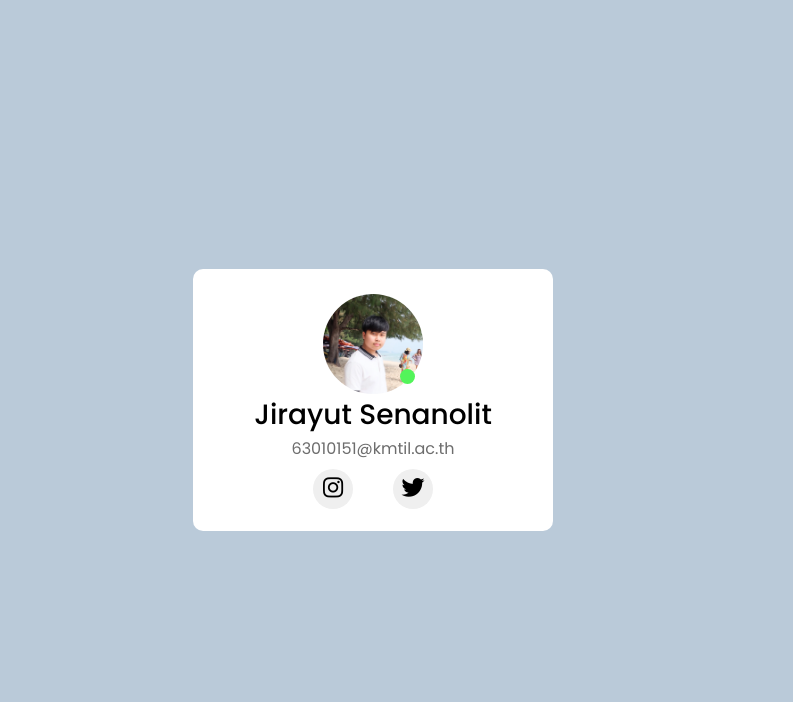
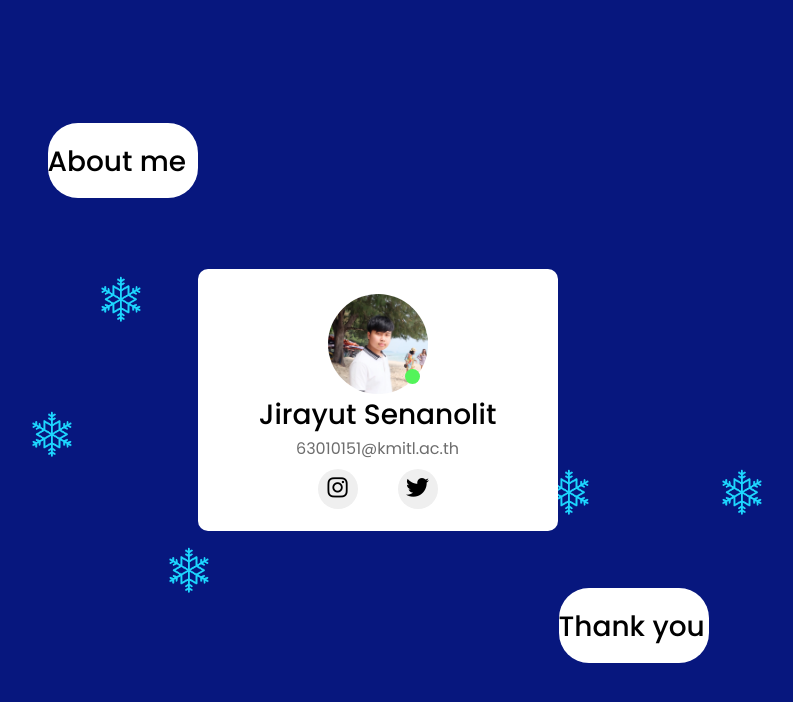
Before and after one commit to JirayutYong/Lab_SoftDeveloper, a plain HTML site: page index.html in a window 1280 px wide. Shown: the whole page, without its empty margins (267-1060 px from the left). Drawn offline with nearby package versions, Linux system fonts and the light colour scheme.

Commit message:
edit aboutme

```diff
--- a/aa.css
+++ /dev/null
@@ -1,95 +0,0 @@
-@import url("https://fonts.googleapis.com/css2?family=Poppins:wght@400;500&display=swap");
-
-* {
-  margin: 0;
-  padding: 0;
-  box-sizing: border-box;
-}
-
-body {
-  font-family: "Poppins", sans-serif;
-}
-
-
-.container {
-  width: 100%;
-  height: 100vh;
-  display: flex;
-  align-items: center;
-  justify-content: center;
-  background-color: #bacad9;
-}
-
-.card {
-  width: 360px;
-  height: 262px;
-  background-color: #fff;
-  display: flex;
-  flex-direction: column;
-  border-radius: 10px;
-  padding-top: 25px;
-  cursor: pointer;
-  justify-content: space-between;
-  padding-bottom: 15px;
-}
-
-.card-header {
-  display: flex;
-  flex-direction: column;
-  align-items: center;
-}
-.avatar {
-  width: 100px;
-  height: 100px;
-  position: relative;
-}
-
-.user-online-indicator {
-  width: 15px;
-  height: 15px;
-  background-color: #53f45a;
-  position: absolute;
-  bottom: 10px;
-  right: 8px;
-  border-radius: 50%;
-  z-index: 4;
-}
-
-.avatar img {
-  width: 100%;
-  height: 100%;
-  object-fit: cover;
-  border-radius: 50%;
-}
-
-.profile-name h1 {
-  font-size: 28px;
-  font-weight: 500;
-}
-.profile-role {
-  color: #6d6d6d;
-}
-
-.card-footer {
-  width: 85%;
-  height: 90px;
-  margin: 0 auto;
-  display: flex;
-  align-items: center;
-}
-
-.social-buttons {
-  width: 100%;
-  display: flex;
-  align-items: center;
-  justify-content: center;
-}
-
-.social-buttons button {
-  width: 40px;
-  height: 40px;
-  border: 1px solid transparent;
-  border-radius: 50%;
-  font-size: 23px;
-  margin: 0 20px;
-}
--- a/index.html
+++ b/index.html
@@ -15,7 +15,23 @@
     />
   </head>
   <body>
+    <div class="snowcontainer" style="width: 100%; height: 500px;">
+      <div class="snowimage snow1"></div>
+      <div class="snowcontainer" style="height: 500px;">
+     <div class="snowimage snow1"></div>
+     <div class="snowimage snow2"></div>
+     <div class="snowimage snow3"></div>
+     <div class="snowimage snow4"></div>
+     <div class="snowimage snow5"></div>
+     <div class="snowimage snow6"></div>
+     <div class="snowimage snow7"></div>
+     <div class="snowimage snow8"></div>
     <div class="container">
+      <div class="card2">
+        <div class="card-header">
+          </div>
+          <div class="profile-name2"><h1>About me</h1></div>
+        </div>
       <div class="card">
         <div class="card-header">
           <div class="avatar">
@@ -26,7 +42,7 @@
             />
           </div>
           <div class="profile-name"><h1>Jirayut Senanolit</h1></div>
-          <div class="profile-role">63010151@kmtil.ac.th</div>
+          <div class="profile-role">63010151@kmitl.ac.th</div>
         </div>
 
         <div class="card-footer">
@@ -39,14 +55,20 @@
               <i class="fab fa-twitter"></i>
             </button>
           </div>
+          </div>
         </div>
+        <div class="card3">
+          <div class="card-header">
+            </div>
+            <div class="profile-name3"><h1>Thank you</h1></div>
+          </div>
       </div>
     </div>
+    <div clss="stbk">
   </body>
   <script src="https://cdnjs.cloudflare.com/ajax/libs/gsap/3.1.1/gsap.min.js"></script>
   <script>
-      let tl = gsap.timeline();
-
+let tl = gsap.timeline();
 console.log("New");
 
 tl.from(".card", {
@@ -54,11 +76,25 @@ tl.from(".card", {
   opacity: 0,
   x: -20,
 });
-
+tl.from(".card2", {
+  stagger: 0.2,
+  opacity: 0,
+  x: 100,
+});
+tl.from(".card3", {
+  stagger: 0.2,
+  opacity: 0,
+  x: -100,
+});
+tl.from(".profile-name2",{
+    stagger: 0.2,
+    opacity: 0,
+    y: 20,
+})
 tl.from(".avatar img", {
   stagger: 0.2,
   opacity: 0,
-  y: 20,
+  y: 200,
 });
 
 tl.from(".user-online-indicator",{
@@ -66,11 +102,13 @@ tl.from(".user-online-indicator",{
     opacity: 0,
     y: 20,
 })
+
 tl.from(".profile-name",{
     stagger: 0.2,
     opacity: 0,
     y: 20,
 })
+
 tl.from(".profile-role",{
     stagger: 0.2,
     opacity: 0,
@@ -81,6 +119,11 @@ tl.from(".social-buttons",{
     stagger: 0.2,
     opacity: 0,
 })
+tl.from(".profile-name3",{
+    stagger: -0.2,
+    opacity: 0,
+    y: 20,
+})
 
   </script>
 
--- a/style.css
+++ b/style.css
@@ -17,7 +17,12 @@ body {
   display: flex;
   align-items: center;
   justify-content: center;
-  background-color: #bacad9;
+  background-color: #07177e;
+}
+.container2 {
+  width: 100%;
+  height: 100vh;
+
 }
 
 .card {
@@ -31,6 +36,30 @@ body {
   cursor: pointer;
   justify-content: space-between;
   padding-bottom: 15px;
+}
+.card2 {
+  width: 150px;
+  height: 75px;
+  background-color: #fff;
+  display: flex;
+  flex-direction: column;
+  border-radius: 30px;
+  justify-content: space-between;
+  padding-bottom: 15px;
+  margin-left: 10px;
+	margin-top: -480px;
+}
+.card3 {
+  width: 150px;
+  height: 75px;
+  background-color: #fff;
+  display: flex;
+  flex-direction: column;
+  border-radius: 30px;
+  justify-content: space-between;
+  padding-bottom: 15px;
+  margin-left: 1px;
+	margin-top: 450px;
 }
 
 .card-header {
@@ -66,6 +95,14 @@ body {
   font-size: 28px;
   font-weight: 500;
 }
+.profile-name2 h1 {
+  font-size: 28px;
+  font-weight: 500;
+}
+.profile-name3 h1 {
+  font-size: 28px;
+  font-weight: 500;
+}
 .profile-role {
   color: #6d6d6d;
 }
@@ -93,3 +130,104 @@ body {
   font-size: 23px;
   margin: 0 20px;
 }
+.stbk{
+	background-color: #FFFEE5;
+	padding:10px 10px;
+}
+
+@media screen and (-webkit-min-device-pixel-ratio: 0) {
+}
+.snowcontainer{
+	position:relative;
+	width:100%;
+	overflow:visible;
+  }
+.snow{
+	height: 18px;
+	border-radius: 9px;
+	width: 18px;
+	position: absolute;
+	top: -20px;
+	background-color: #ffffff;
+}
+.snowimage{
+	/* size of image */
+	height:60px;
+	width:60px;
+	/* absolute - relative to the container div */
+	position:absolute;
+	/* Where animation starts */
+	top:-20px;
+	/* image link */
+	/* background-image:url("https://media.emailonacid.com/wp-content/uploads/2018/12/snowflake.png"); */
+	background-image:url("snowflake2.png");
+	background-size: cover;
+	/* padding: */
+}
+.snow1{
+	animation: snow1 10s linear 0s infinite ;
+   }
+   /* animation: Name of animation / length of animation / timing function
+  (linear = same speed from beginning to end) / delay (time between
+  animation end and start) / number of times */
+.snow2{
+animation: snow2 12s linear 0s infinite ;
+}
+.snow3{
+animation: snow3 7s linear 0s infinite ;
+}
+.snow4{
+	animation: snow4 12s linear 0s infinite ;
+   }
+.snow5{
+animation: snow5 7s linear 0s infinite ;
+}
+.snow6{
+animation: snow6 8s linear 0s infinite ;
+}
+.snow7{
+animation: snow7 12s linear 0s infinite ;
+}
+.snow8{
+animation: snow8 6s linear 0s infinite ;
+}
+@keyframes snow1
+ {
+  0% { top:0%;left:50%; }
+  100% { top:130%;left:56%; }
+ }
+ @keyframes snow2
+ {
+  0% { top:0%;left:30%; }
+  100% { top:130%;left:25%; }
+ }
+ @keyframes snow3
+ {
+  0% { top:0%;left:70%; }
+  100% { top:130%;left:60%; }
+ }
+ @keyframes snow4
+ {
+  0% { top:0%;left:48%; }
+  100% { top:130%;left:30%; }
+ }
+ @keyframes snow5
+ {
+  0% { top:0%;left:80%; }
+  100% { top:130%;left:75%; }
+ }
+ @keyframes snow6
+ {
+  0% { top:0%;left:10%; }
+  100% { top:130%;left:30%; }
+ }
+ @keyframes snow7
+ {
+  0% { top:0%;left:53%; }
+  100% { top:130%;left:70%; }
+ }
+ @keyframes snow8
+ {
+  0% { top:0%;left:24%; }
+  100% { top:130%;left:35%; }
+ }
```
Also changed, not shown: snowflake2.png (added).
